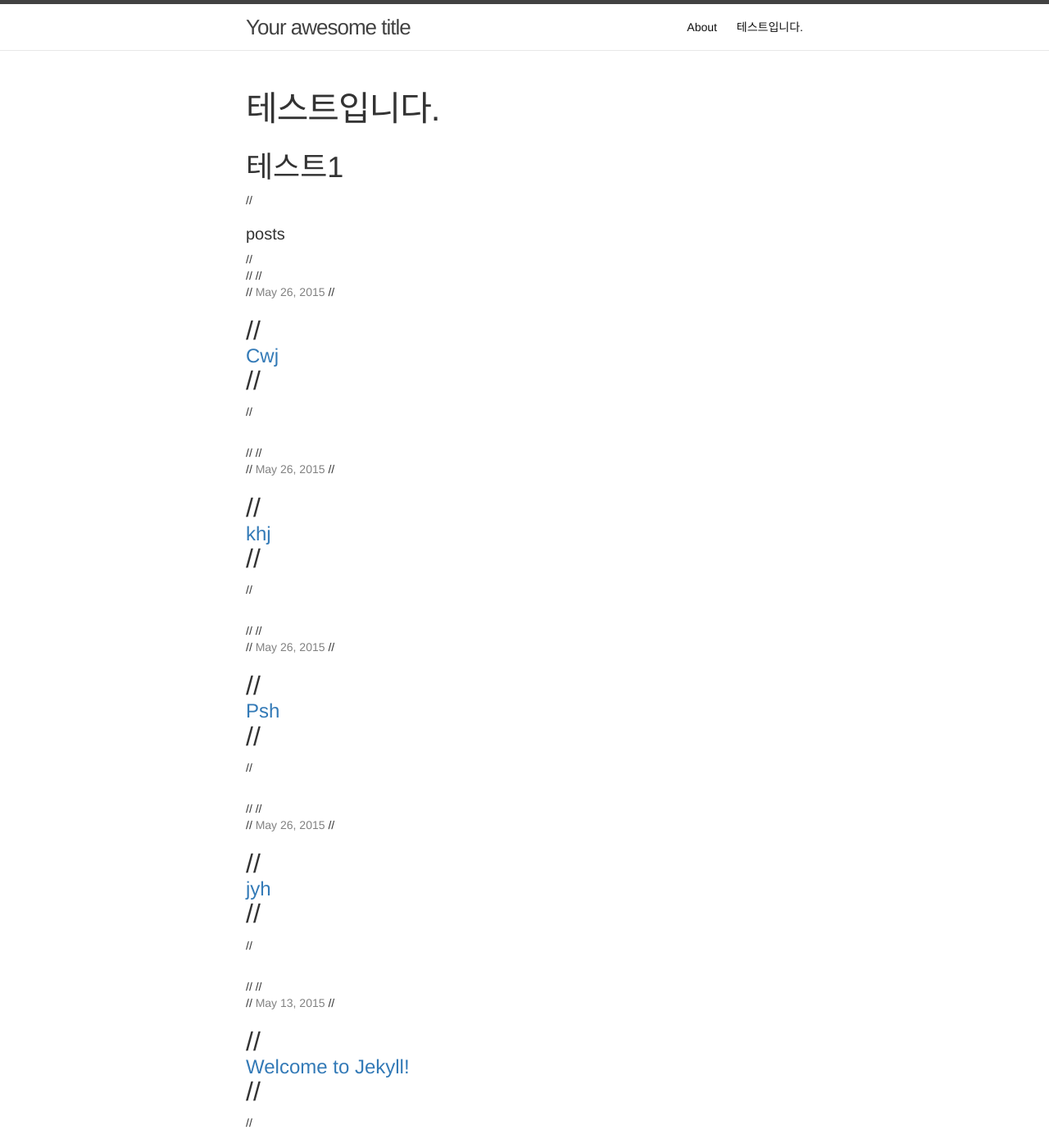
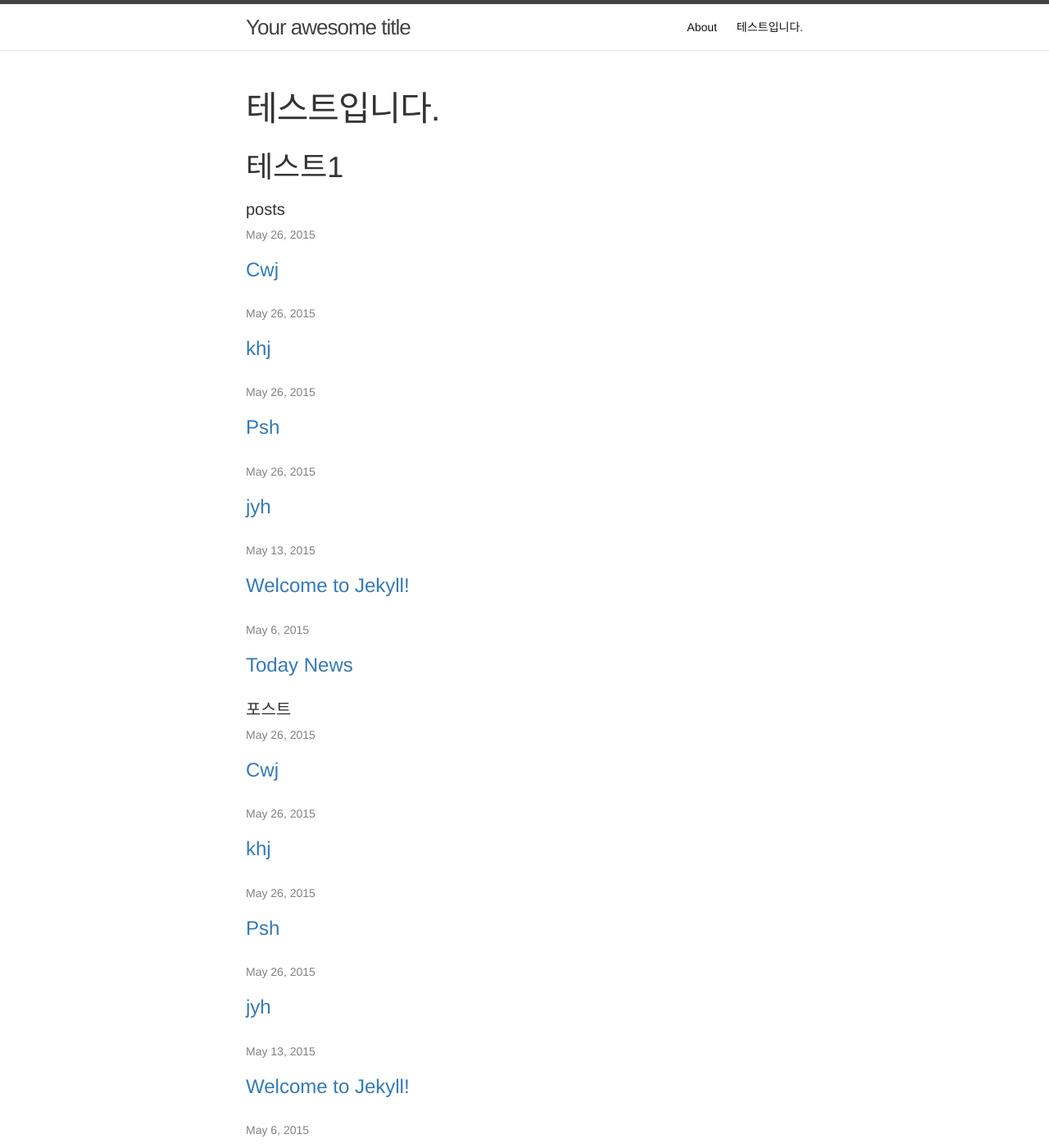
Before and after one commit to kutchoiwjun92/kutchoiwjun92.github.com, a Jekyll site: the page built from index.html, in a window 1280 px wide and 1400 px high. Shown: the whole window at 82% size. Built offline with Jekyll 4.4.1, drawn with Linux system fonts in a browser that asks for light colours; nearby versions of some CDN libraries; library files that are not in the unit come from our copies; some of the changed text lies outside the part shown.

Commit message:
Update index.html

```diff
--- a/index.html
+++ b/index.html
@@ -15,33 +15,32 @@
     <script src="http://code.jquery.com/jquery-latest.js"></script>
     <script src="js/bootstrap.min.js"></script>
   </body>
-  //<h1 class="page-heading">posts</h1>
+  <h1 class="page-heading">posts</h1>
 
-  //<ul class="post-list">
-  //  {% for post in site.posts %}
-  //    <li>
-  //      <span class="post-meta">{{ post.date | date: "%b %-d, %Y" }}</span>
+  <ul class="post-list">
+    {% for post in site.posts %}
+      <li>
+        <span class="post-meta">{{ post.date | date: "%b %-d, %Y" }}</span>
+        <h2>
+          <a class="post-link" href="{{ post.url | prepend: site.baseurl }}">{{ post.title }}</a>
+        </h2>
+      </li>
+    {% endfor %}
+  </ul>
 
-  //      <h2>
-  //        <a class="post-link" href="{{ post.url | prepend: site.baseurl }}">{{ post.title }}</a>
-  //      </h2>
-  //    </li>
-  //  {% endfor %}
-  //</ul>
+  <h1 class="page-heading">포스트</h1>
 
-  //<h1 class="page-heading">포스트</h1>
+  <ul class="post-list">
+    {% for post in site.posts %}
+      <li>
+        <span class="post-meta">{{ post.date | date: "%b %-d, %Y" }}</span>
 
-  //<ul class="post-list">
-  //  {% for post in site.posts %}
-  //    <li>
-  //      <span class="post-meta">{{ post.date | date: "%b %-d, %Y" }}</span>
-
-  //      <h2>
-  //        <a class="post-link" href="{{ post.url | prepend: site.baseurl }}">{{ post.title }}</a>
-  //      </h2>
-  //    </li>
-  //  {% endfor %}
-  //</ul>
-  //<p class="rss-subscribe">subscribe <a href="{{ "/feed.xml" | prepend: site.baseurl }}">via RSS</a></p>
+        <h2>
+          <a class="post-link" href="{{ post.url | prepend: site.baseurl }}">{{ post.title }}</a>
+        </h2>
+      </li>
+    {% endfor %}
+  </ul>
+  <p class="rss-subscribe">subscribe <a href="{{ "/feed.xml" | prepend: site.baseurl }}">via RSS</a></p>
 
 </div>
```
